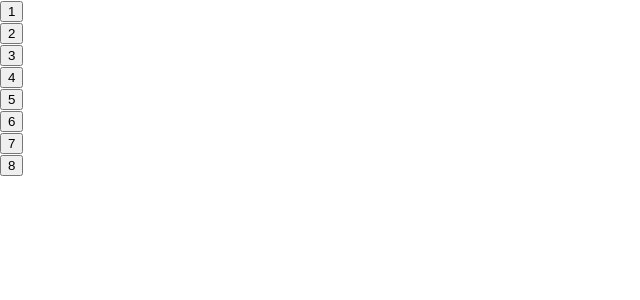
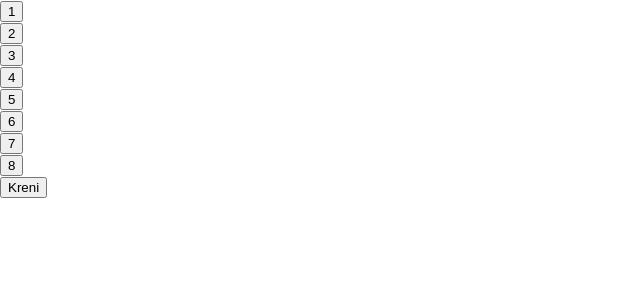
Before and after one commit to DominusDracone/projekat, a React (Create React App) app: page / in a window 1280 px wide. Shown: the top 300 px of the page, without its empty margins (0-640 px from the left). Built offline with nearby package versions, Linux system fonts and the light colour scheme.

Commit message:
Omogucavanje komunikacije izmedju pocetne i sto

```diff
--- a/src/App.js
+++ b/src/App.js
@@ -1,16 +1,32 @@
 import './App.css';
 import BtnHolder from './komponente/BtnHolder';
 import Sto from "./komponente/Sto";
-import { BrowserRouter, Routes, Route } from "react-router-dom";
+import { BrowserRouter, Routes, Route, useNavigate } from "react-router-dom";
+import { useState } from 'react'
 
 
 function App() {
 
+  const [stoIznos, setStoIznos] = useState(0);
+  const [stoId, setStoId] = useState(1);
+  const stolovi = [0, 0, 0, 0, 0, 0, 0, 0];
+
+  function dajBroj(broj) {
+    // console.log(stoId);
+    // console.log(stoIznos);
+    // console.log(broj);
+    // console.log(stolovi[broj - 1]);
+    setStoIznos(stoIznos + stolovi[broj - 1]);
+    setStoId(broj);
+    console.log(stoId);
+    console.log(stoIznos);
+  };
+
   return (
     <BrowserRouter>
       <Routes>
-        <Route path="/" element={<BtnHolder />} />
-        <Route path="/sto" element={<Sto />} />
+        <Route path="/" element={<BtnHolder dajBroj={dajBroj} />} />
+        <Route path="/sto" element={<Sto brStola={stoId} pocetniIznos={stoIznos} />} />
       </Routes>
     </BrowserRouter>
 
@@ -18,16 +34,3 @@ function App() {
 }
 
 export default App;
-
-
-// import React from 'react';
-
-// function Sto() {
-//     return (
-//         <div >
-
-//         </div>
-//     );
-// }
-
-// export default Sto;
--- a/src/komponente/BtnHolder.jsx
+++ b/src/komponente/BtnHolder.jsx
@@ -1,14 +1,16 @@
 import React from 'react'
 import StoBtn from "./StoBtn";
+import { Link } from "react-router-dom";
 
-function BtnHolder() {
+function BtnHolder({ dajBroj }) {
     const niz = [1, 2, 3, 4, 5, 6, 7, 8];
     return (
         <div>
             {niz.map((el) => (
-                <a href="/sto"><StoBtn Broj={el} /></a>
+                <StoBtn broj={el} dajBroj={dajBroj} />
             ))}
             {/* <StoBtn Broj={1} /> */}
+            <Link to="/sto"><button>Kreni</button></Link>
         </div>
     )
 }
--- a/src/komponente/SideBar.jsx
+++ b/src/komponente/SideBar.jsx
@@ -2,6 +2,7 @@ import React from 'react'
 import { IoArrowBackOutline } from "react-icons/io5"
 import { MdDeleteForever } from "react-icons/md"
 import { SiCashapp } from "react-icons/si"
+import { Link } from "react-router-dom";
 
 function SideBar({ iznos, onObrisi, onNaplata }) {
 
@@ -20,7 +21,7 @@ function SideBar({ iznos, onObrisi, onNaplata }) {
         <MdDeleteForever />
       </button>
       <button className='btn' onClick={onNazad}>
-        <a href="/"><IoArrowBackOutline /></a>
+        <Link to="/"><IoArrowBackOutline /></Link>
       </button>
     </div>
   )
--- a/src/komponente/Sto.jsx
+++ b/src/komponente/Sto.jsx
@@ -8,10 +8,11 @@ import Narandza from "C:/xampp/htdocs/ITEH/treci_domaci/projekat/src/slike/sok.j
 import { useState } from 'react'
 
 
-function Sto({ brStola }) {
+
+function Sto({ brStola, pocetniIznos }) {
 
     //let iznos = 0;
-    const [iznos, setIznos] = useState(0);
+    const [iznos, setIznos] = useState(pocetniIznos);
 
     function onNaplata() {
         setIznos(0);
--- a/src/komponente/StoBtn.jsx
+++ b/src/komponente/StoBtn.jsx
@@ -1,9 +1,9 @@
 import React from 'react'
 
-function StoBtn({ Broj }) {
+function StoBtn({ broj, dajBroj }) {
     return (
         <div className='stoBtn'>
-            <button className='StoBtn'>{Broj}</button>
+            <button className='StoBtn' onClick={() => dajBroj(broj)}>{broj}</button>
         </div>
     )
 }
```
